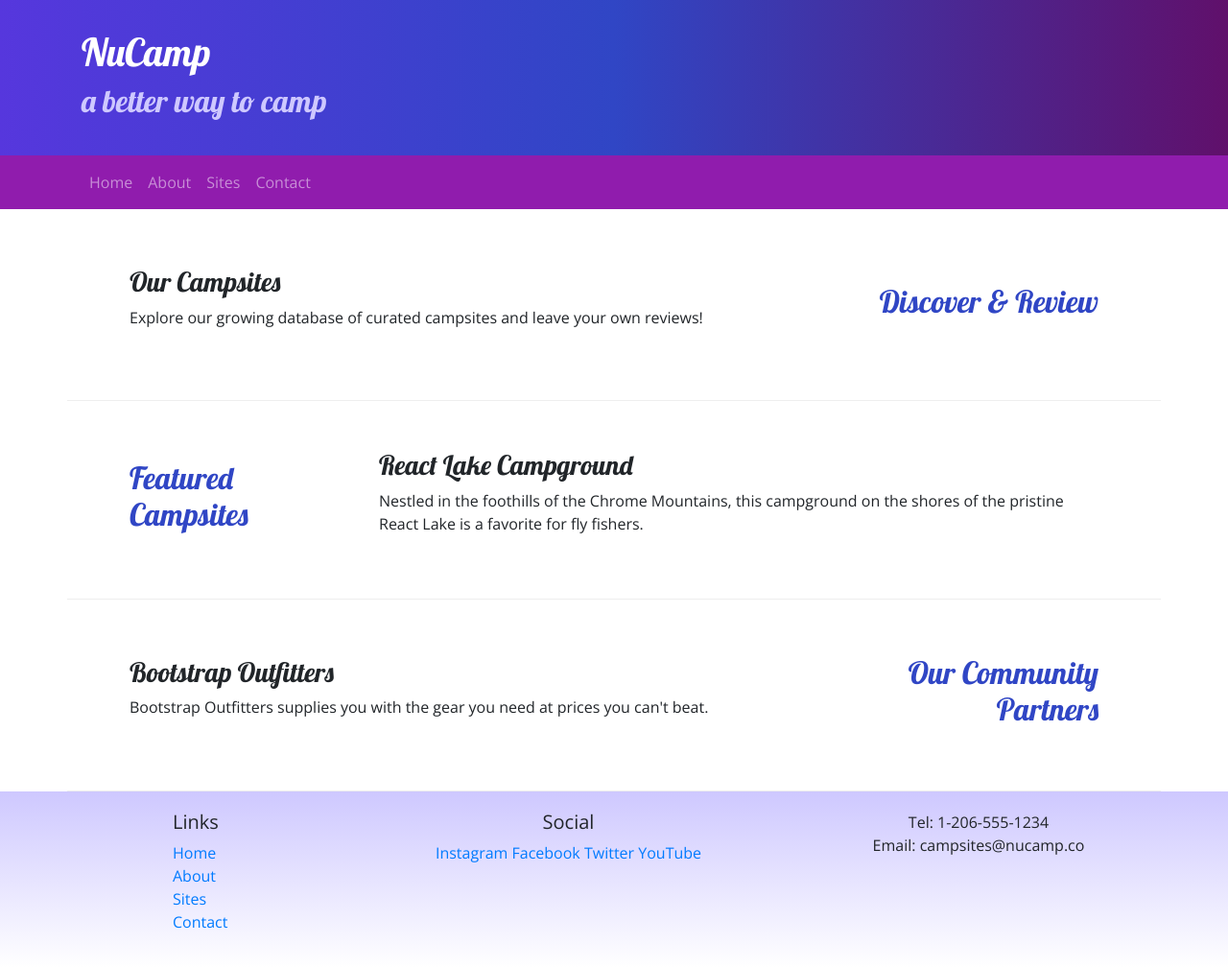
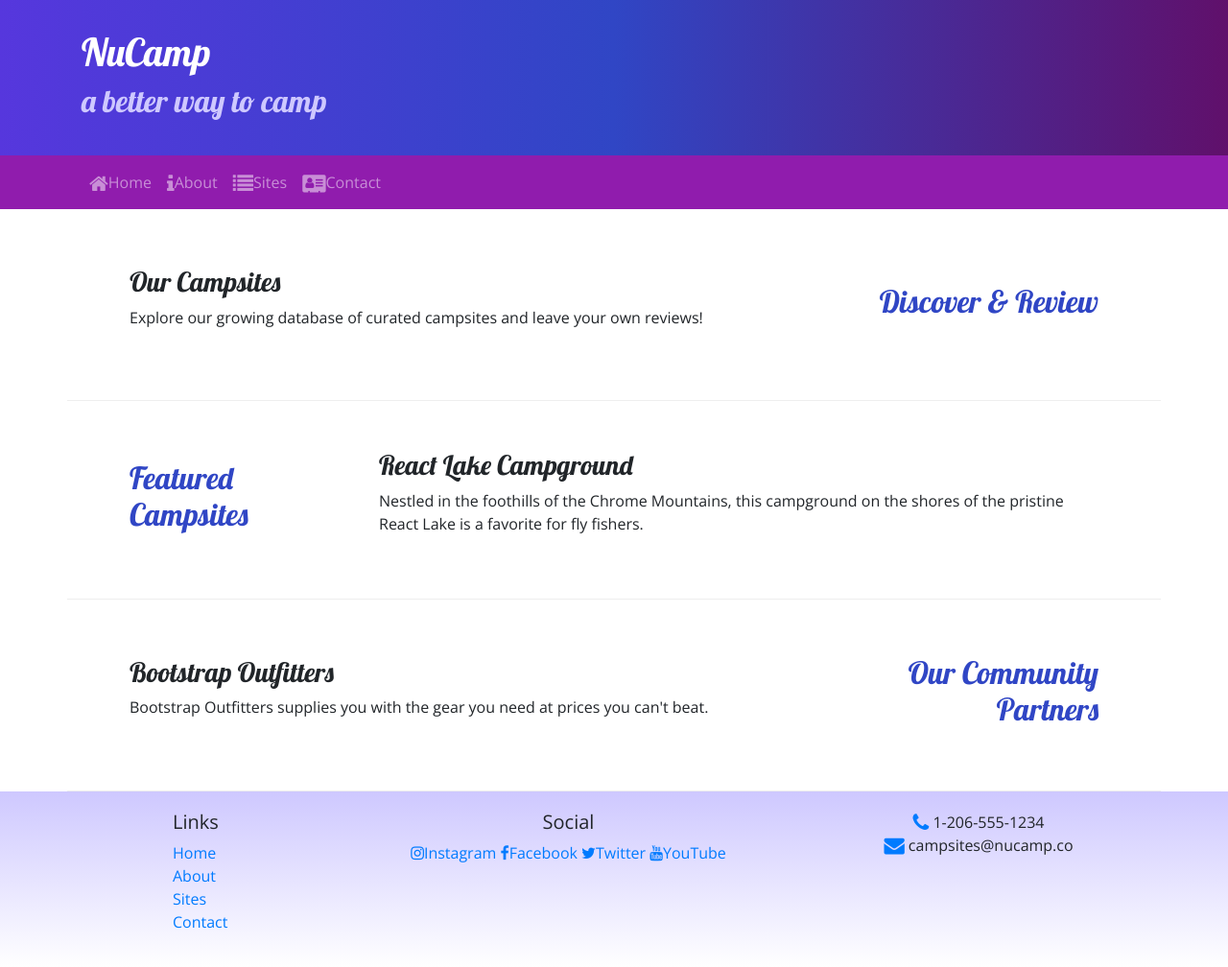
Before and after one commit to PandaBearz/new-review-site, a website: page index.html in a window 1280 px wide. Shown: the whole page at 96% size. Drawn offline with nearby package versions, Linux system fonts and the light colour scheme.

Commit message:
Icon Fonts

```diff
--- a/index.html
+++ b/index.html
@@ -9,6 +9,7 @@
             <link rel="stylesheet" href="node_modules/bootstrap/dist/css/bootstrap.min.css"/>
 
             <!-- Additional CSS must be placed after Bootstrap CSS -->
+            <link rel="stylesheet" href="node_modules/font-awesome/css/font-awesome.min.css" />
             <link rel="stylesheet" href="https://fonts.googleapis.com/css?family=Lobster|Open+Sans"/>
             <link rel="stylesheet" href="css/styles.css"/>
 
@@ -34,10 +35,10 @@
                     </button>
                     <div class='collapse navbar-collapse' id="nucampNavbar">
                         <ul class="navbar-nav">
-                            <li class="nav-item-active"><a class="nav-link" href="#">Home</a></li>
-                            <li class="nav-item"><a class="nav-link" href="aboutus.html">About</a></li>
-                            <li class="nav-item"><a class="nav-link" href="#">Sites</a></li>
-                            <li class="nav-item"><a class="nav-link" href="#">Contact</a></li>
+                            <li class="nav-item-active"><a class="nav-link" href="index.html"><i class="fa fa-home fa-lg"></i>Home</a></li>
+                            <li class="nav-item"><a class="nav-link" href="aboutus.html"><i class="fa fa-info fa-lg"></i>About</a></li>
+                            <li class="nav-item"><a class="nav-link" href="#"><i class="fa fa-list fa-lg"></i>Sites</a></li>
+                            <li class="nav-item"><a class="nav-link" href="#"><i class="fa fa-address-card fa-lg"></i>Contact</a></li>
                         </ul>
                     </div>
                 </div>
@@ -89,14 +90,14 @@
                         </div>
                         <div class="col-6 col-sm-5 text-center">
                             <h5>Social</h5>
-                            <a href="http://instagram.com/">Instagram</a>
-                            <a href="http://facebook.com/">Facebook</a>
-                            <a href="http://twitter.com/">Twitter</a>
-                            <a href="http://youtube.com/">YouTube</a>
+                            <a href="http://instagram.com/"><i class="fa fa-instagram"></i>Instagram</a>
+                            <a href="http://facebook.com/"><i class="fa fa-facebook"></i>Facebook</a>
+                            <a href="http://twitter.com/"><i class="fa fa-twitter"></i>Twitter</a>
+                            <a href="http://youtube.com/"><i class="fa fa-youtube"></i>YouTube</a>
                         </div>
                         <div class="col-sm-4 text-center">
-                            Tel: 1-206-555-1234<br />
-                            Email: campsites@nucamp.co
+                            <i class="fa fa-phone fa-lg text-primary"></i> 1-206-555-1234<br />
+                            <i class="fa fa-envelope fa-lg text-primary"></i> campsites@nucamp.co
                         </div>
                    </div>
                 </div>
--- a/package.json
+++ b/package.json
@@ -7,7 +7,7 @@
     "lite": "lite-server",
     "start": "npm run lite",
     "test": "echo \"Error: no test specified\" && exit 1"
- },
+  },
   "author": "Samuel VanCuren",
   "license": "ISC",
   "devDependencies": {
@@ -15,6 +15,7 @@
   },
   "dependencies": {
     "bootstrap": "^4.5.2",
+    "font-awesome": "^4.7.0",
     "jquery": "^3.5.1",
     "popper.js": "^1.16.1"
   }
```
Also changed, not shown: aboutus.html (+15 -16 lines), 1 other file.
